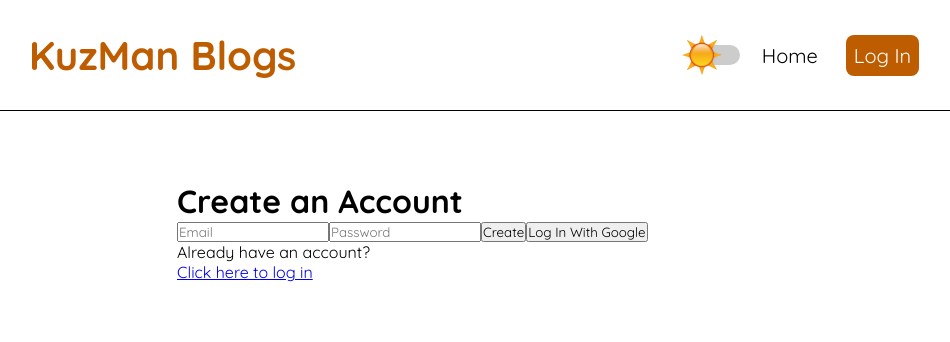
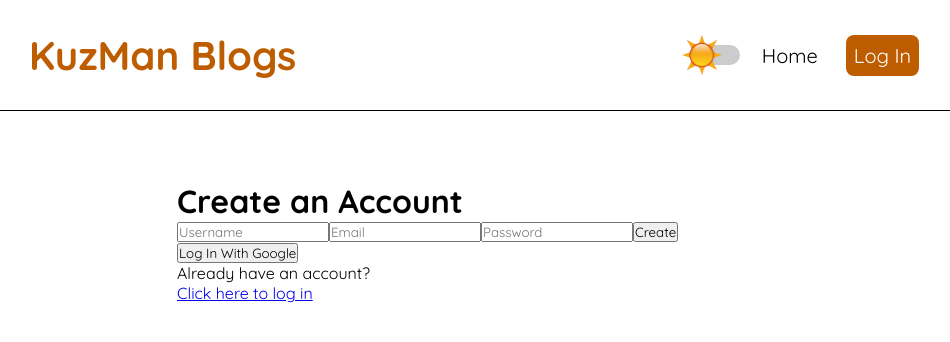
Before and after one commit to KuzManPro/KuzMan-Blogs, a React (Create React App) app: page /signup in a window 1280 px wide. Shown: the top 342 px of the page, without its empty margins (163-1113 px from the left). Built offline with nearby package versions, Linux system fonts and the light colour scheme; no server answers.

Commit message:
Start work on Username Implement

```diff
--- a/src/components/auth/SignUp.js
+++ b/src/components/auth/SignUp.js
@@ -5,6 +5,7 @@ import { Link } from "react-router-dom";
 import { useHistory } from "react-router-dom";
 
 const SignUp = () => {
+  const [username, setUsername] = useState("");
   const [email, setEmail] = useState("");
   const [password, setPassword] = useState("");
   const history = useHistory();
@@ -38,6 +39,12 @@ const SignUp = () => {
       <form onSubmit={handleSignUp}>
         <h1>Create an Account</h1>
         <input
+          type="username"
+          placeholder="Username"
+          value={username}
+          onChange={(e) => setUsername(e.target.value)}
+        ></input>
+        <input
           type="email"
           placeholder="Email"
           value={email}
--- a/src/components/blogs/BlogDetails.js
+++ b/src/components/blogs/BlogDetails.js
@@ -35,7 +35,7 @@ const BlogDetails = () => {
       {blog && (
         <article>
           <h2>{blog.title}</h2>
-          <p>Written by {blog.author}</p>
+          <p>Written by {blog.author} - {blog.time.toDate().toLocaleString()}</p>
           <div>{blog.body}</div>
         </article>
       )}
--- a/src/components/blogs/BlogList.js
+++ b/src/components/blogs/BlogList.js
@@ -8,7 +8,7 @@ const BlogList = ({ blogs, title }) => {
         <div className="blog-preview" key={blog.id}>
           <Link to={`/blogs/${blog.title}?id=${blog.id}`}>
             <h2>{blog.title}</h2>
-            <p>Written by {blog.author}</p>
+            <p>Written by {blog.author} - {blog.time.toDate().toLocaleString()}</p>
           </Link>
         </div>
       ))}
```
